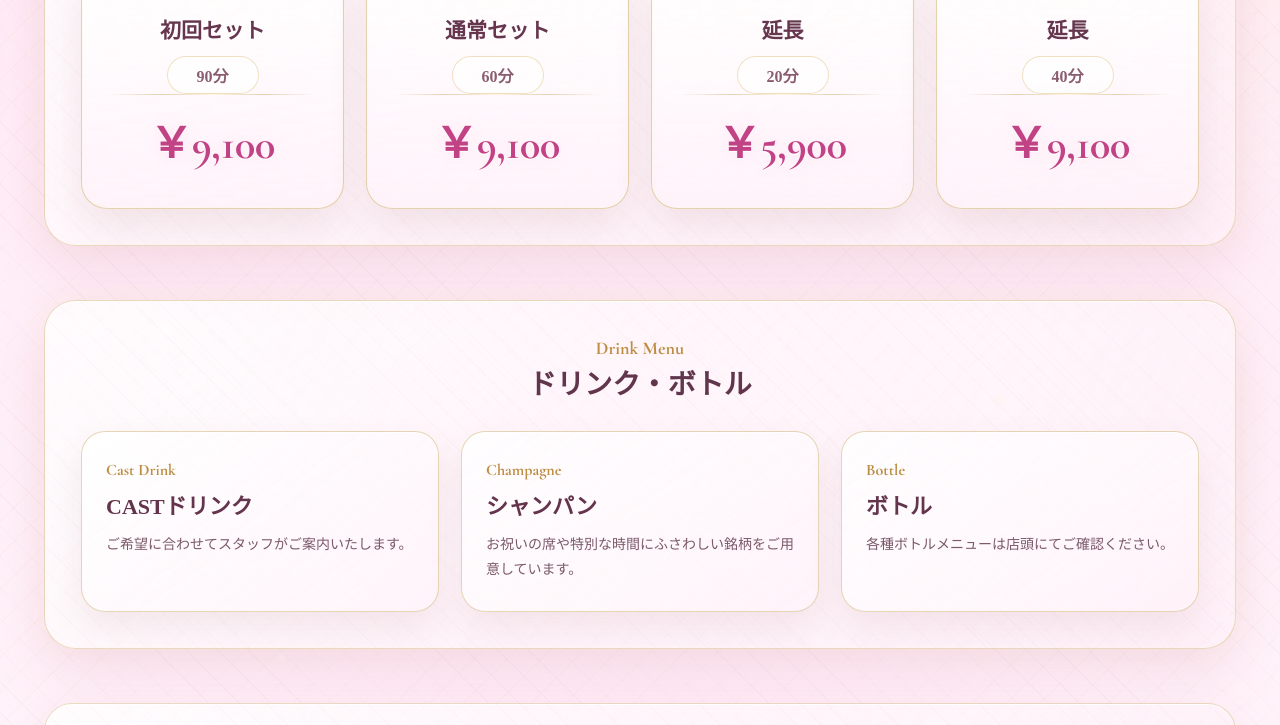
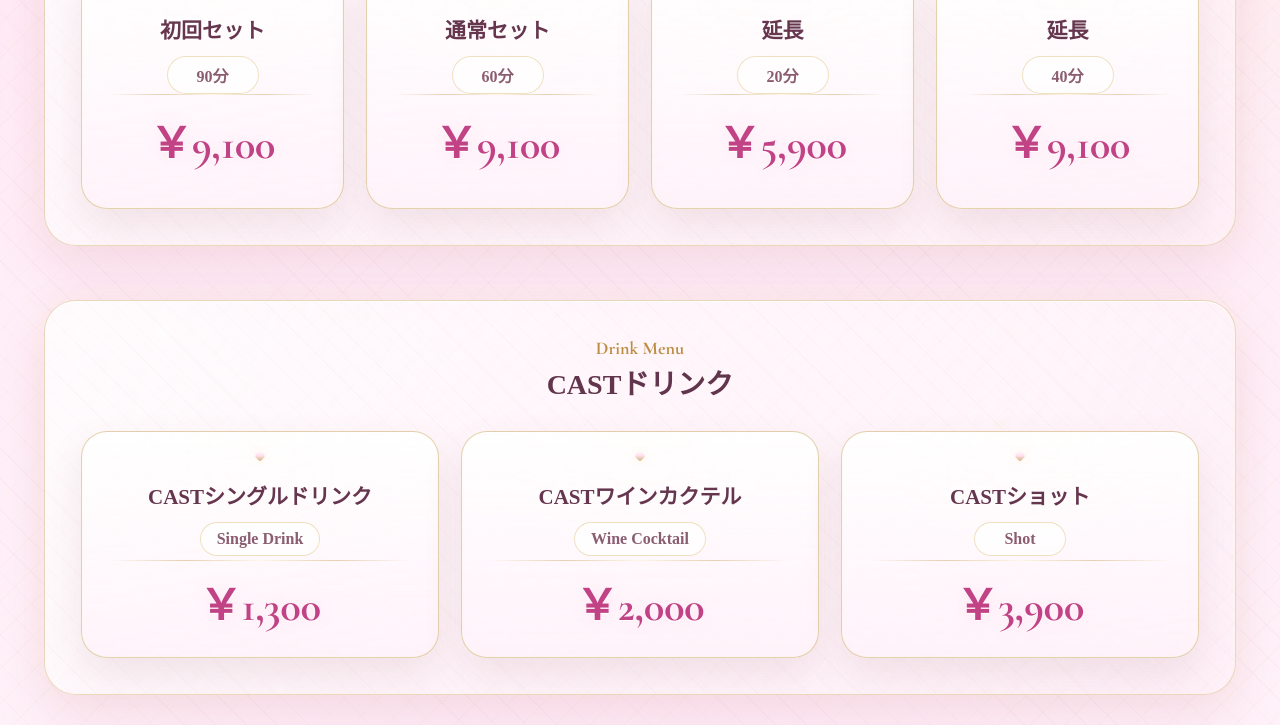
Before and after one commit to poifuru1245/ChouChou, a plain HTML site: page system.html in a window 1280 px wide. Shown: the part 634-1359 px from the top of the page. Drawn offline with nearby package versions, Linux system fonts and the light colour scheme.

Commit message:
fix: restore system page content

```diff
--- a/system.html
+++ b/system.html
@@ -7,7 +7,7 @@
 <title>SYSTEM | Chou Chou</title>
 <meta name="description" content="すすきのキャバクラ Chou Chou の料金システム">
 
-<link rel="stylesheet" href="assets/css/style.css?v=6.1.23">
+<link rel="stylesheet" href="assets/css/style.css?v=6.1.24">
 <link rel="preconnect" href="https://fonts.googleapis.com">
 <link href="https://fonts.googleapis.com/css2?family=Cormorant+Garamond:wght@400;500;600;700&family=Noto+Serif+JP:wght@300;400;500;700&display=swap" rel="stylesheet">
 </head>
@@ -29,7 +29,7 @@
   </div>
 </header>
 
-<main class="system-main">
+<main id="system" class="system-main">
   <section class="system-hero">
     <div class="section-title system-title">
       <span>SYSTEM</span>
@@ -76,26 +76,26 @@
   <section class="system-section system-drink-section" aria-labelledby="drinkMenuTitle">
     <div class="system-section-head">
       <p>Drink Menu</p>
-      <h2 id="drinkMenuTitle">ドリンク・ボトル</h2>
+      <h2 id="drinkMenuTitle">CASTドリンク</h2>
     </div>
 
-    <div class="system-menu-list">
-      <article class="system-menu-card">
-        <span>Cast Drink</span>
-        <h3>CASTドリンク</h3>
-        <p>ご希望に合わせてスタッフがご案内いたします。</p>
+    <div class="system-price-grid system-drink-grid">
+      <article class="system-price-card system-drink-card">
+        <p class="system-price-label">CASTシングルドリンク</p>
+        <p class="system-price-time">Single Drink</p>
+        <p class="system-price-value">￥1,300</p>
       </article>
 
-      <article class="system-menu-card">
-        <span>Champagne</span>
-        <h3>シャンパン</h3>
-        <p>お祝いの席や特別な時間にふさわしい銘柄をご用意しています。</p>
+      <article class="system-price-card system-drink-card">
+        <p class="system-price-label">CASTワインカクテル</p>
+        <p class="system-price-time">Wine Cocktail</p>
+        <p class="system-price-value">￥2,000</p>
       </article>
 
-      <article class="system-menu-card">
-        <span>Bottle</span>
-        <h3>ボトル</h3>
-        <p>各種ボトルメニューは店頭にてご確認ください。</p>
+      <article class="system-price-card system-drink-card">
+        <p class="system-price-label">CASTショット</p>
+        <p class="system-price-time">Shot</p>
+        <p class="system-price-value">￥3,900</p>
       </article>
     </div>
   </section>
```
Also changed, not shown: cast.html (+1 -1 lines), gallery.html (+1 -1 lines), index.html (+1 -1 lines), assets/css/style.css.
